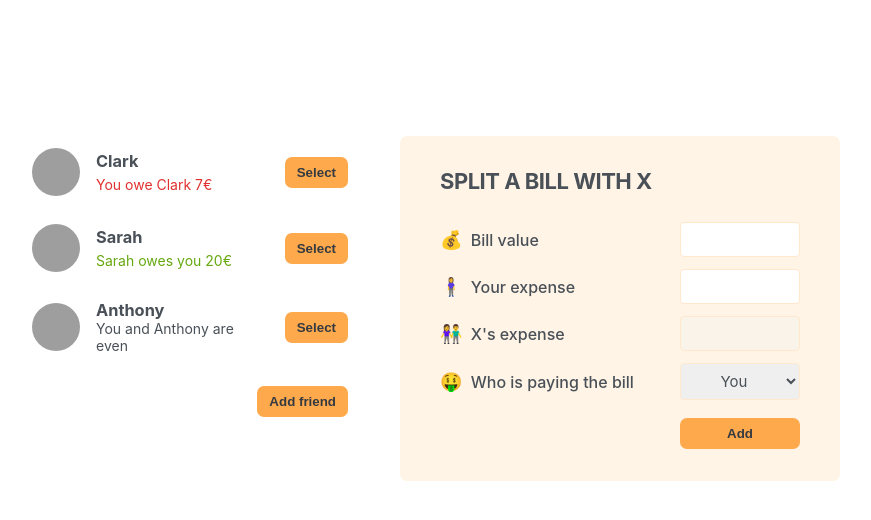
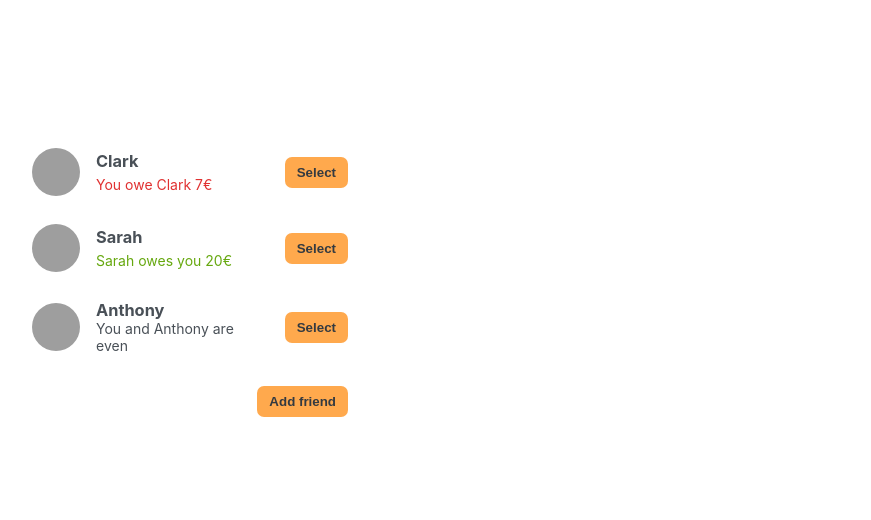
Before and after one commit to Markus-Sm/eat-n-split, a React (Create React App) app: page / in a window 1280 px wide. Shown: the top 520 px of the page, without its empty margins (210-1081 px from the left). Built offline with nearby package versions, Linux system fonts and the light colour scheme; grey boxes are pictures that could not be loaded.

Commit message:
selecting a friend 01

```diff
--- a/src/App.js
+++ b/src/App.js
@@ -24,6 +24,7 @@ const initialFriends = [
 export default function App() {
 	const [friends, setFriends] = useState(initialFriends)
 	const [showAddFriend, setShowAddFriend] = useState(false)
+	const [selectedFriend, setSelectedFriend] = useState(null)
 
 	function handleShowAddFriend() {
 		setShowAddFriend(show => !show)
@@ -31,6 +32,7 @@ export default function App() {
 
 	function handleAddFriend(friend) {
 		setFriends(friends => [...friends, friend])
+		setShowAddFriend(false)
 	}
 
 	return (
@@ -41,7 +43,7 @@ export default function App() {
 				<Button onClick={handleShowAddFriend}>{showAddFriend ? 'Close' : 'Add friend'}</Button>
 			</div>
 
-			<FormSplitBill />
+			{selectedFriend && <FormSplitBill />}
 		</div>
 	)
 }
```
